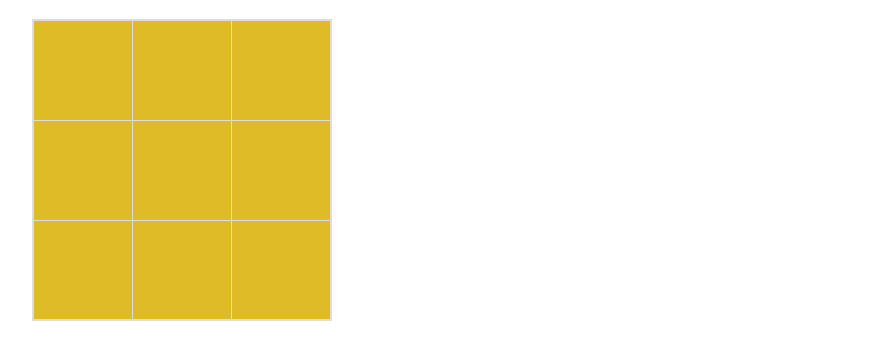
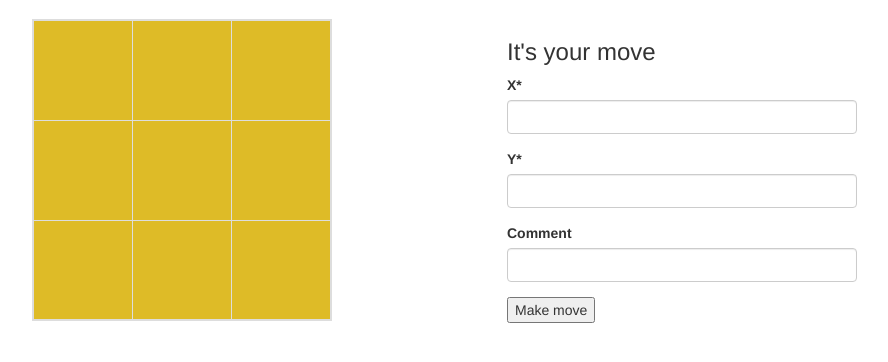
Before and after one commit to ForeverDreamer/django_learning, a Django app: page /games/detail/3/ in a window 1280 px wide. Shown: the part 51-413 px from the top of the page, without its empty margins (53-941 px from the left). Run offline with Django 3.2, Linux system fonts and the light colour scheme; a user stored in the database is signed in; data comes from the database, SQL or seed files in the repository; some libraries are stand-ins or nearby versions.

Commit message:
Django Fundamentals(9 Making Moves) 4)  Demo A Form for Making Moves

```diff
--- /dev/null
+++ b/django_fundamentals/tictactoe/gameplay/forms.py
@@ -0,0 +1,10 @@
+from django.forms import ModelForm
+from django.core.exceptions import ValidationError
+
+from .models import Move
+
+
+class MoveForm(ModelForm):
+    class Meta:
+        model = Move
+        exclude = []
--- a/django_fundamentals/tictactoe/gameplay/models.py
+++ b/django_fundamentals/tictactoe/gameplay/models.py
@@ -48,6 +48,10 @@ class Game(models.Model):
             board[move.y][move.x] = move
         return board
 
+    def is_users_move(self, user):
+        return (user == self.first_player and self.status == 'F') or \
+               (user == self.second_player and self.status == 'S')
+
     def get_absolute_url(self):
         return reverse('gameplay_detail', args=[self.id])
 
--- a/django_fundamentals/tictactoe/gameplay/views.py
+++ b/django_fundamentals/tictactoe/gameplay/views.py
@@ -2,12 +2,16 @@ from django.shortcuts import render, get_object_or_404
 from django.contrib.auth.decorators import login_required
 
 from .models import Game
+from .forms import MoveForm
 
 
 @login_required()
 def game_detail(request, game_id):
     game = get_object_or_404(Game, pk=game_id)
+    context = {'game': game}
+    if game.is_users_move(request.user):
+        context['form'] = MoveForm()
     return render(request,
                   "gameplay/game_detail.html",
-                  {'game': game}
+                  context
                   )
--- a/django_fundamentals/tictactoe/templates/gameplay/game_detail.html
+++ b/django_fundamentals/tictactoe/templates/gameplay/game_detail.html
@@ -1,4 +1,5 @@
 {% extends "base.html" %}
+{% load crispy_forms_tags %}
 
 {% block title %}
     {{ game }}
@@ -43,4 +44,17 @@
             {% endfor %}
         </table>
     </div>
+
+    {% if form %}
+        <div class="col-md-4">
+            <h3>It's your move</h3>
+            <form method="post"
+                  action="">
+                {{ form | crispy }}
+                {% csrf_token %}
+
+                <button type="submit">Make move</button>
+            </form>
+        </div>
+    {% endif %}
 {% endblock content %}
```
